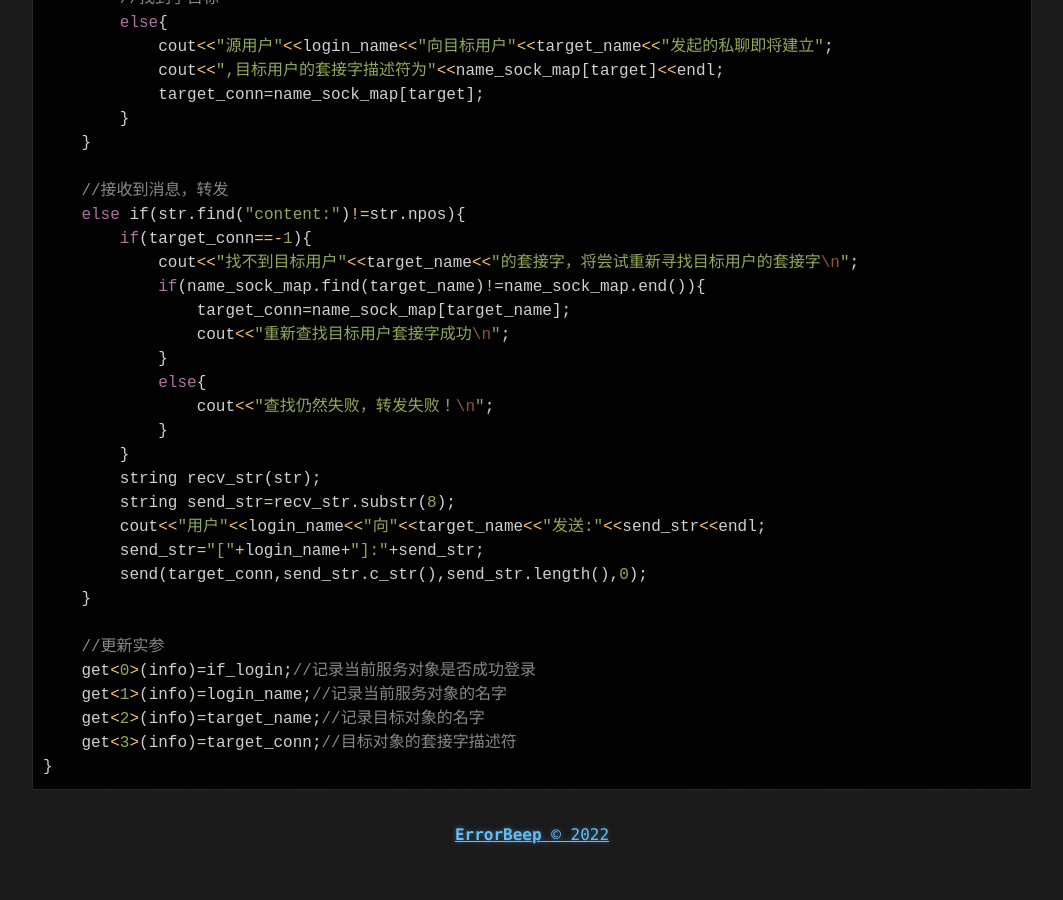
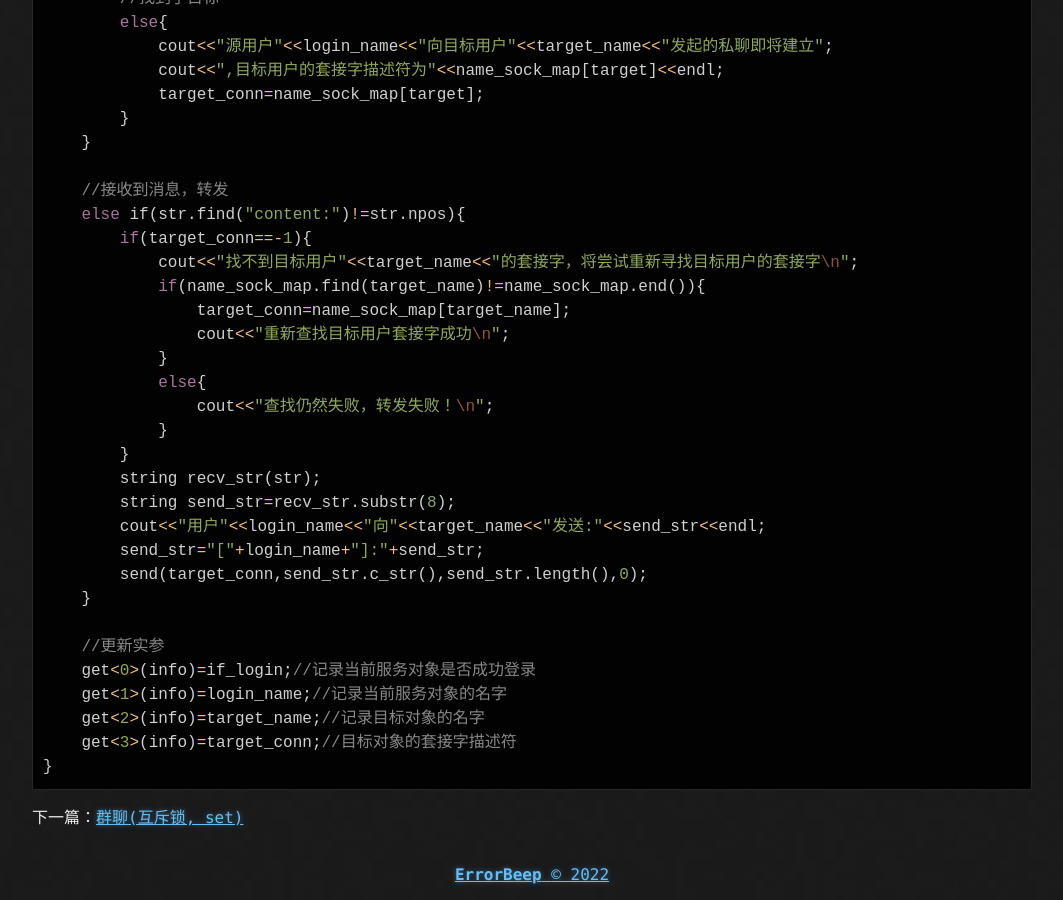
Before and after one commit to Errorbeep/errorbeep.github.io, a Jekyll site: the page built from _posts/2020-03-22-私聊(互斥锁, map, tuple).md, in a window 1280 px wide and 900 px high, scrolled down 6217 px. Shown: the whole window, without its empty margins (108-1171 px from the left). Built offline with Jekyll 4.4.1, drawn with Linux system fonts in a browser that asks for light colours; before the commit the page ends 7077 px from its top, so only the background shows below that.

Commit message:
update links

````diff
--- a/_posts/2020-03-22-私聊(互斥锁, map, tuple).md
+++ b/_posts/2020-03-22-私聊(互斥锁, map, tuple).md
@@ -266,3 +266,4 @@ void server::HandleRequest(int conn,string str,tuple<bool,string,string,int> &in
     get<3>(info)=target_conn;//目标对象的套接字描述符
 }
 ```
+下一篇：[群聊(互斥锁, set)](https://errorbeep.github.io/verbose-engine.io/群聊(互斥锁,-set))
````
